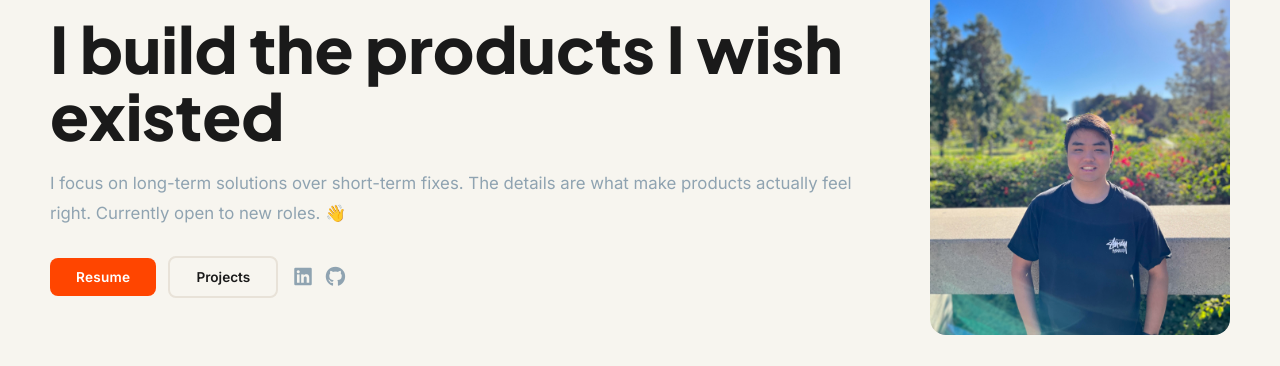
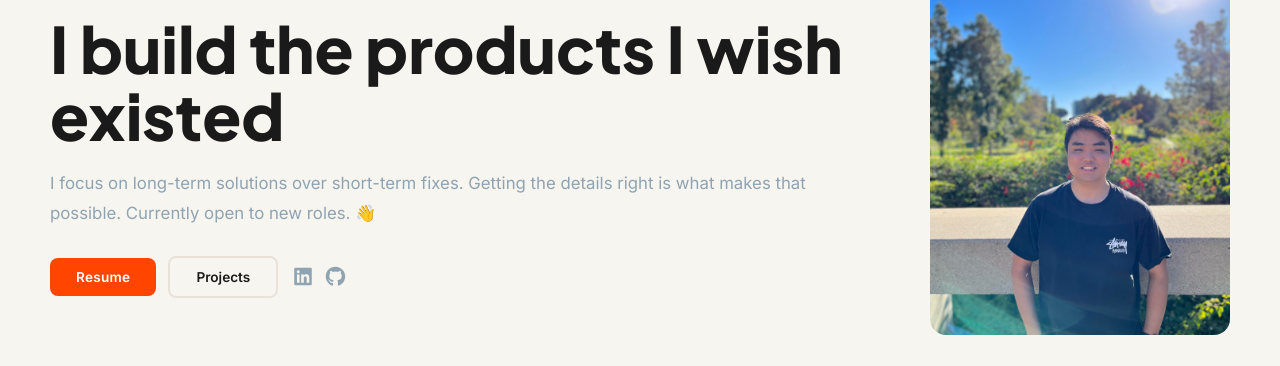
Before and after one commit to jayfuku/jayfuku.github.io, a Jekyll site: the page built from index.html, in a window 1280 px wide. Shown: the part 153-519 px from the top of the page. Built offline with Jekyll 4.4.1, drawn with Linux system fonts in a browser that asks for light colours.

Commit message:
content: refine hero bio copy

```diff
--- a/_config.yml
+++ b/_config.yml
@@ -15,8 +15,8 @@ title: Jay Fukumoto's Portfolio # This is what shows up in the tab of the browse
 name: Jay Fukumoto
 headline: "Full-stack software engineer · UCI CS grad · Southern California"
 description: >-
-  I focus on long-term solutions over short-term fixes. The details are what make
-  products actually feel right. Currently open to new roles. 👋
+  I focus on long-term solutions over short-term fixes. Getting the details right
+  is what makes that possible. Currently open to new roles. 👋
 
 
 # Place your profile image in /assets/images/profile-image/folder and edit the file name
```
